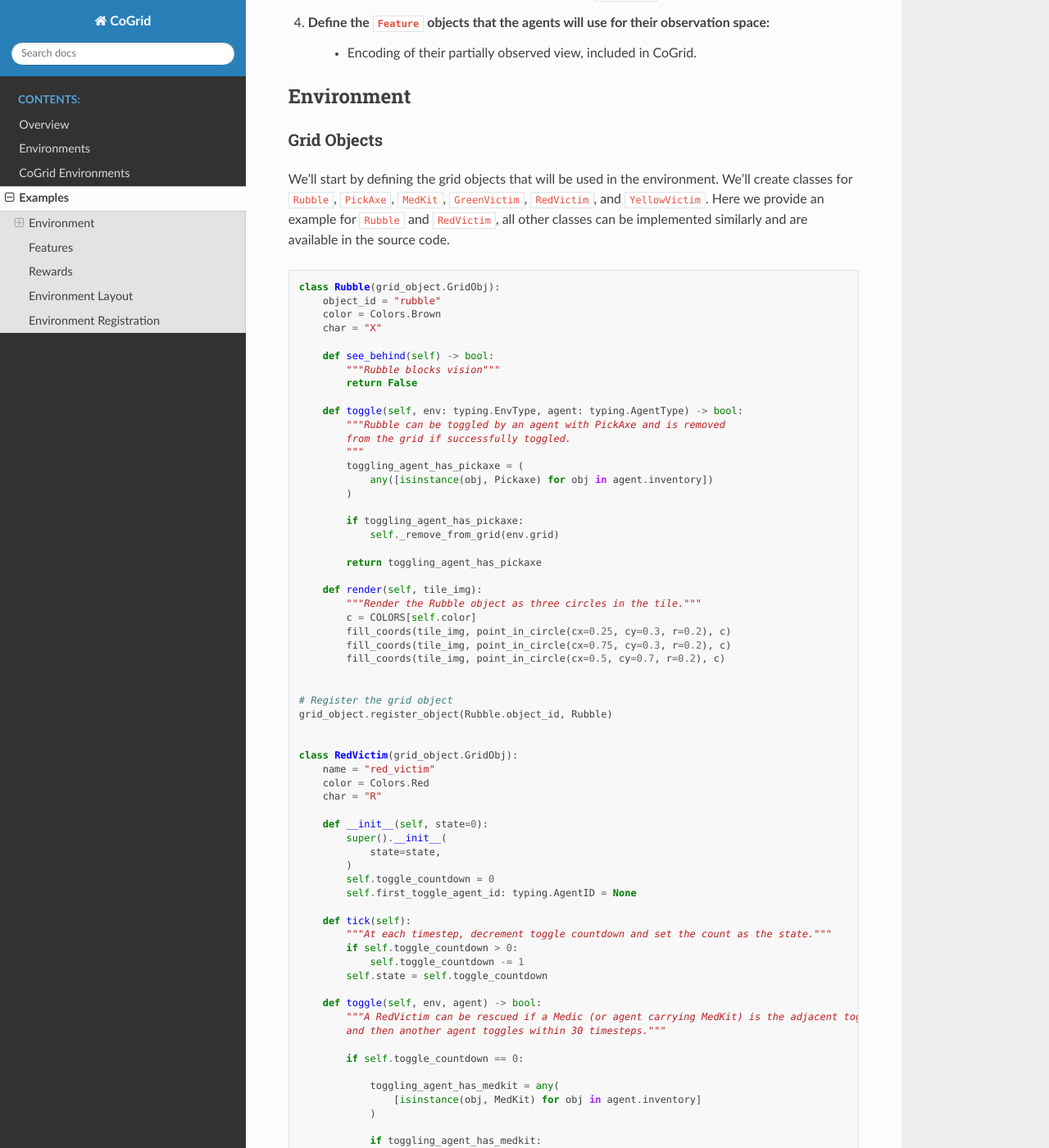
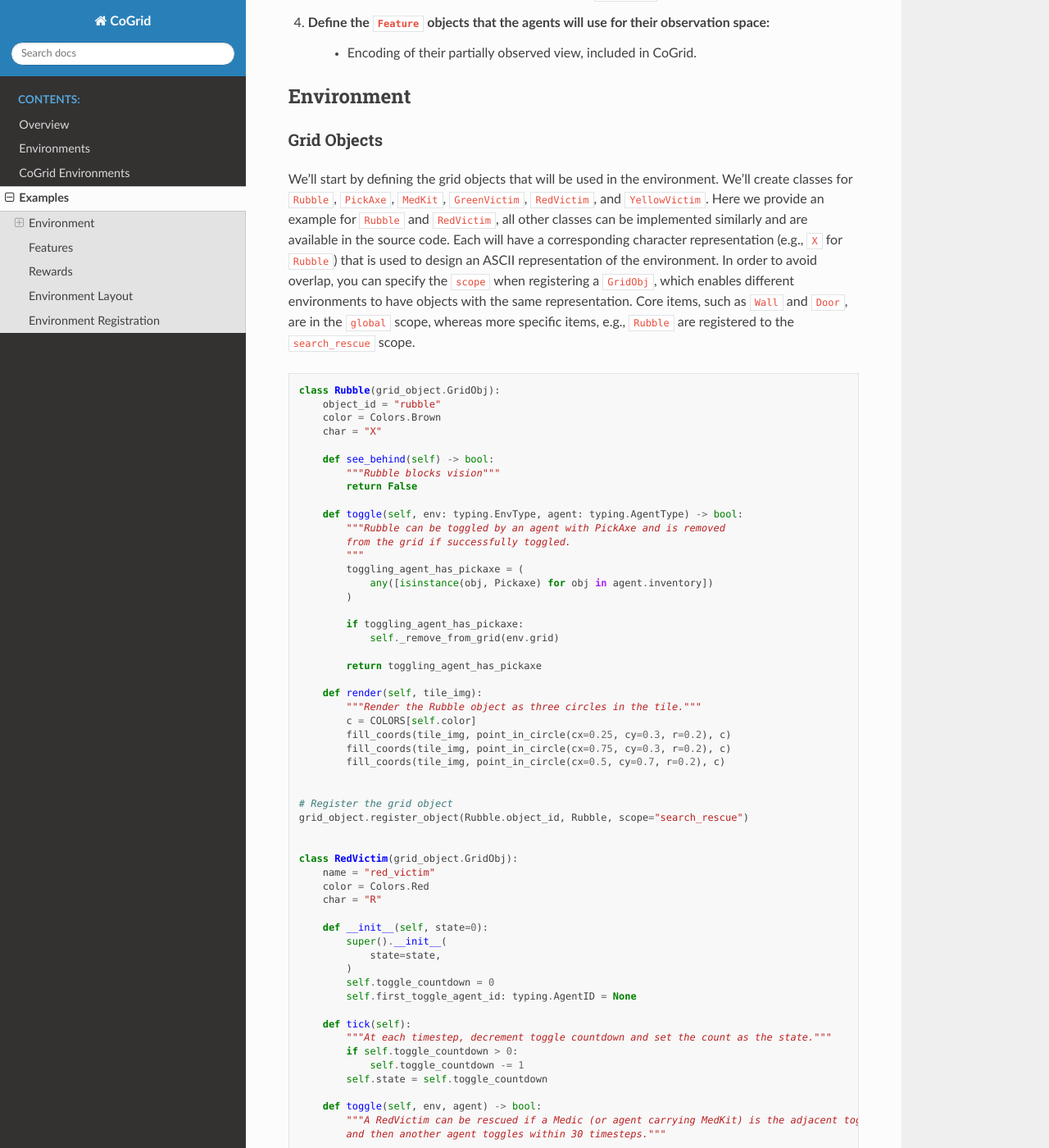
Before and after one commit to chasemcd/cogrid, a Sphinx documentation site: the page built from docs/content/custom_env.rst, in a window 1280 px wide and 1400 px high, scrolled down 782 px. Shown: the whole window at 82% size. Built offline with Sphinx 7.4.7 and the Read the Docs theme 2.0.0, drawn with Linux system fonts in a browser that asks for light colours; some of the changed text lies outside the part shown.

Commit message:
add layout registry to documentation

```diff
--- a/docs/content/custom_env.rst
+++ b/docs/content/custom_env.rst
@@ -29,7 +29,9 @@
 ^^^^^^^^^^^^^
 
 We'll start by defining the grid objects that will be used in the environment. We'll create classes for ``Rubble``, ``PickAxe``, ``MedKit``, ``GreenVictim``, ``RedVictim``, and ``YellowVictim``.
-Here we provide an example for ``Rubble`` and ``RedVictim``, all other classes can be implemented similarly and are available in the source code.
+Here we provide an example for ``Rubble`` and ``RedVictim``, all other classes can be implemented similarly and are available in the source code. Each will have a corresponding character representation (e.g., ``X`` for ``Rubble``) that
+is used to design an ASCII representation of the environment. In order to avoid overlap, you can specify the ``scope`` when registering a ``GridObj``, which enables different environments to have objects
+with the same representation. Core items, such as ``Wall`` and ``Door``, are in the ``global`` scope, whereas more specific items, e.g., ``Rubble`` are registered to the ``search_rescue`` scope.
 
 .. code-block:: python
 
@@ -64,7 +66,7 @@
 
 
     # Register the grid object
-    grid_object.register_object(Rubble.object_id, Rubble)
+    grid_object.register_object(Rubble.object_id, Rubble, scope="search_rescue")
 
 
     class RedVictim(grid_object.GridObj):
@@ -116,7 +118,7 @@
             fill_coords(tile_img, point_in_circle(cx=0.5, cy=0.47, r=0.4), c)
 
 
-    grid_object.register_object(RedVictim.object_id, RedVictim)
+    grid_object.register_object(RedVictim.object_id, RedVictim, scope="search_rescue")
 
 
 
@@ -263,6 +265,8 @@
 We can do this using the grid object ``char`` attributes in a list of strings. In this example, ``#`` denotes a ``Wall``, ``S`` a spawn position,
 ``G`` a ``GreenVictim``, ``Y`` a ``YellowVictim``, ``R`` a ``RedVictim``, ``P`` a ``PickAxe``, ``M`` a ``MedKit``, ``K`` a ``Key``, and ``D`` a ``Door``.
 
+Layouts can be predefined as ASCII strings and registered via ``register_layout`` or grids can be instantiated by overwriting the ``CoGridEnv._gen_grid`` method.
+
 .. code-block:: python
 
     layout = [
@@ -278,9 +282,9 @@
         "##########",
     ]
 
-    states = np.zeros((10, 10), dtype=int)
+    register_layout("search_rescue_layout", layout)
 
-We must also specify the states of all objects as a NumPy array, which defaults to 0 if unspecified.
+Optionally, you can also pass the object states to the registration as an array of integers that represents the unique state of all objects. It defaults to all ``0``s if not provided.
 
 Environment Registration
 -------------------------
--- a/docs/content/getting_started.rst
+++ b/docs/content/getting_started.rst
@@ -20,7 +20,7 @@
 
     env_config = {
         "name": ENV_NAME,  # the name of the environment from the registry
-        "num_agents": 2,  # number of agents to place in the environment
+        "num_agents": NUM_AGENTS,  # number of agents to place in the environment
         "action_set": ACTION_SET,  # the set of available actions to the agents
         "features": [FEATURE_NAME],  # a list of features to include in the observation. Pass a dictioanry to specify per-agent.
         "rewards": [REWARD_NAME],  # a list of the reward functions to include in the environment.
```
